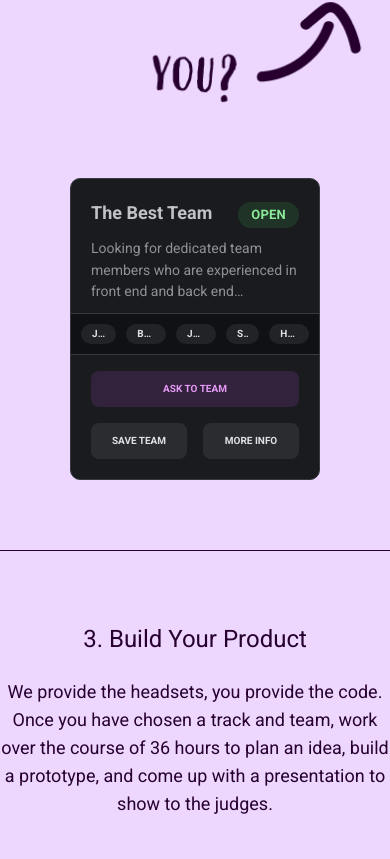
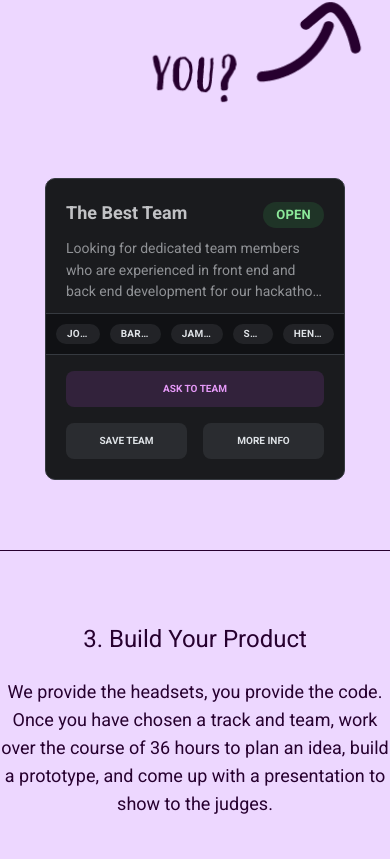
Before and after one commit to immersegt/immersegt, a Next.js app: page / in a window 390 px wide. Shown: the part 2474-3333 px from the top of the page. Built offline with nearby package versions, Linux system fonts and the light colour scheme; no server answers; the database is empty.

Commit message:
Fixed FAQ section mobile responsive bug

```diff
--- a/styles/faq.css
+++ b/styles/faq.css
@@ -7,6 +7,8 @@
     gap: 2rem;
     align-items: flex-start;
     justify-content: center;
+
+    overflow-x: hidden;
 
     @media only screen and (min-width: 800px) {
         padding-left: 14vw;
--- a/styles/teamcard.css
+++ b/styles/teamcard.css
@@ -100,6 +100,12 @@
     }
 }
 
+@media only screen and (min-width: 350px) {
+    .cardStyle {
+        max-width: 300px;
+    }
+}
+
 @media only screen and (min-width: 426px) {
     .cardStyle {
         max-width: 400px;
```
